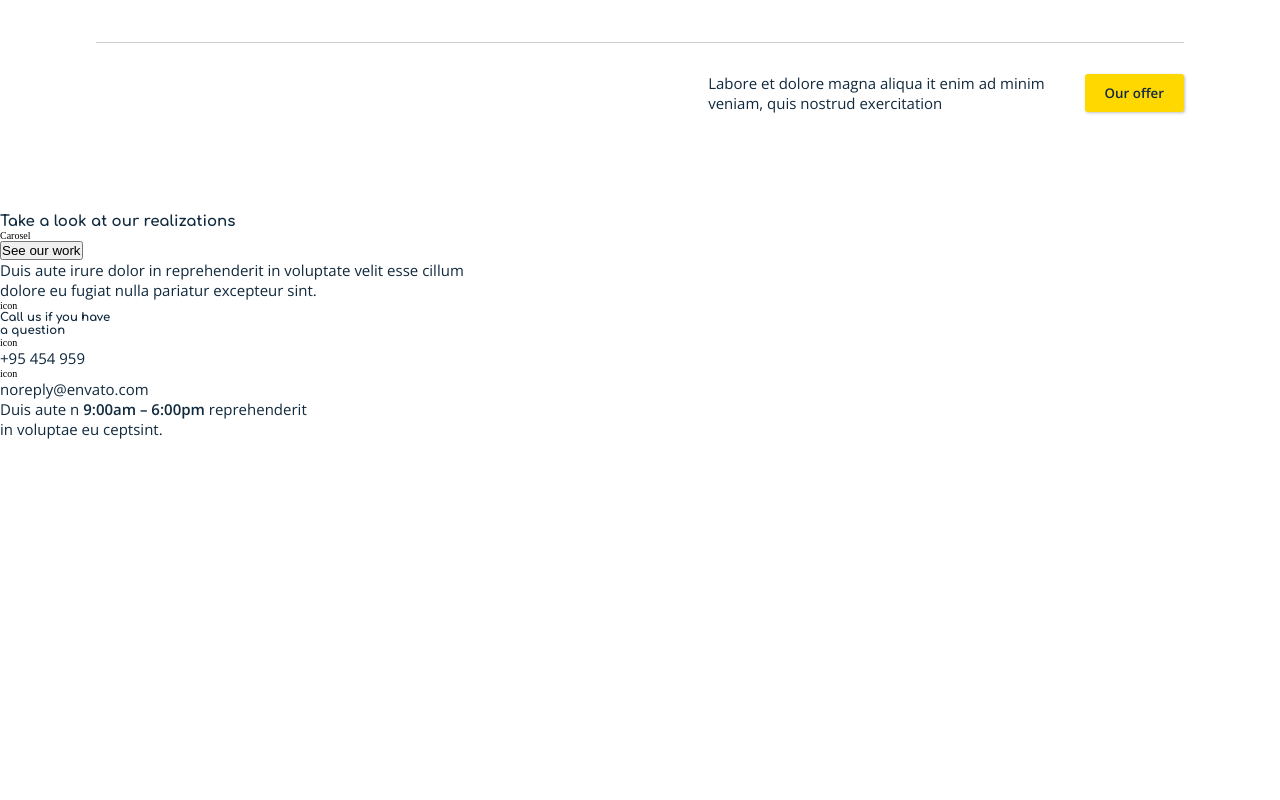
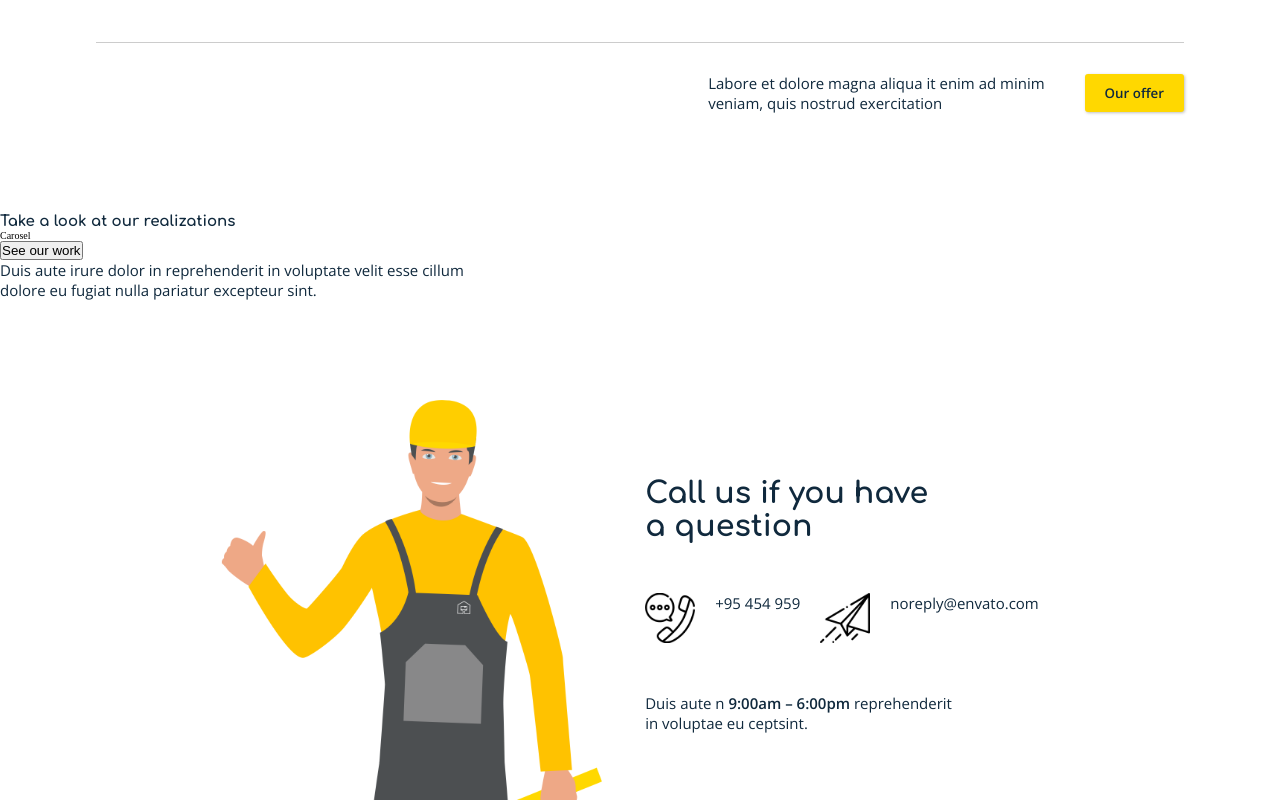
Before and after one commit to EsioFreitas/BeRenovate4, a React (Create React App) app: page / in a window 1280 px wide. Shown: the part 2095-2895 px from the top of the page. Before the commit the page ends 2534 px from the top, so only its background shows below. Built offline with nearby package versions, Linux system fonts and the light colour scheme.

Commit message:
Add call us section

```diff
--- a/src/Pages/Main/index.js
+++ b/src/Pages/Main/index.js
@@ -5,6 +5,8 @@ import teamPhoto from '../../assets/images/reno4-home-team.png';
 import contruction from '../../assets/images/reno4-home-icon1.png';
 import eletrics from '../../assets/images/reno4-home-icon2.png';
 import plubing from '../../assets/images/reno4-home-icon3.png';
+import callUsCellphonePhoto from '../../assets/images/image.png';
+import callUsEmailPhoto from '../../assets/images/image0.png';
 
 function Main() {
   return (
@@ -121,19 +123,19 @@ function Main() {
         </p>
       </section>
 
-      <section>
-        <div>icon</div>
-        <div>
+      <section className="call-us">
+        <div className="call-us__icon"></div>
+        <div className="call-us__content">
           <h3>
             Call us if you have <br />a question
           </h3>
-          <div>
+          <div className="call-us__content--icons">
             <div>
-              <div>icon</div>
+              <img src={callUsCellphonePhoto} alt="cellphone" />
               <p>+95 454 959</p>
             </div>
             <div>
-              <div>icon</div>
+              <img src={callUsEmailPhoto} alt="email" />
               <p>noreply@envato.com</p>
             </div>
           </div>
--- a/src/Pages/Main/styles.js
+++ b/src/Pages/Main/styles.js
@@ -2,6 +2,8 @@ import styled from 'styled-components';
 
 import headerBackground from '../../assets/images/reno4-slider-bg.png';
 import aboutPhoto from '../../assets/images/reno4-smallbg-1.png';
+
+import callUsPhoto from '../../assets/images/reno4-reno-guys.png';
 
 export const Container = styled.div`
   header {
@@ -40,6 +42,7 @@ export const Container = styled.div`
         }
         div{
           display: flex;
+
         }
         &--icon{
           width: 5rem;
@@ -151,4 +154,47 @@ export const Container = styled.div`
       }
     }
   }
+
+  .call-us {
+    margin: 10rem 0 0 0;
+    width: 100%;
+    display: flex;
+    justify-content: center;
+    align-items: center;
+    &__icon {
+      margin-right: 4rem;
+      background-image: url("${callUsPhoto}");
+      width: 30%;
+      height: 40rem;
+      background-size: contain;
+      background-repeat: no-repeat;
+    }
+
+    &__content {
+
+      span {
+        font-weight: bold;
+      }
+
+      h3 {
+        font-size: 3rem;
+        margin: 1rem 0;
+      }
+
+      &--icons  {
+        margin: 5rem 0;
+        display: flex;
+        div {
+          margin-right: 2rem;
+          display: flex;
+          img {
+            width: 5rem;
+            margin-right: 2rem;
+          }
+        }
+      }
+    }
+
+
+  }
 `;
```
